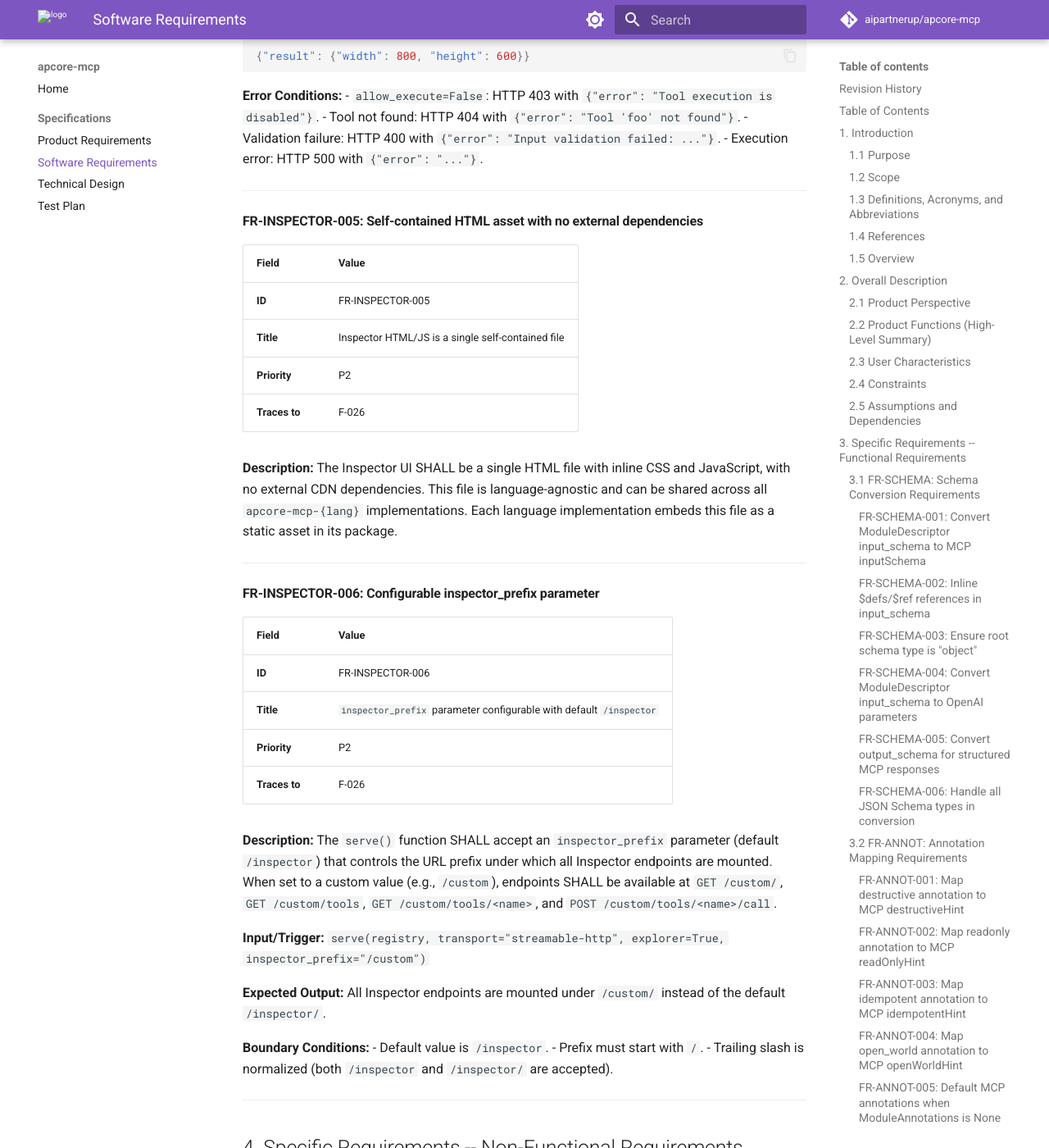
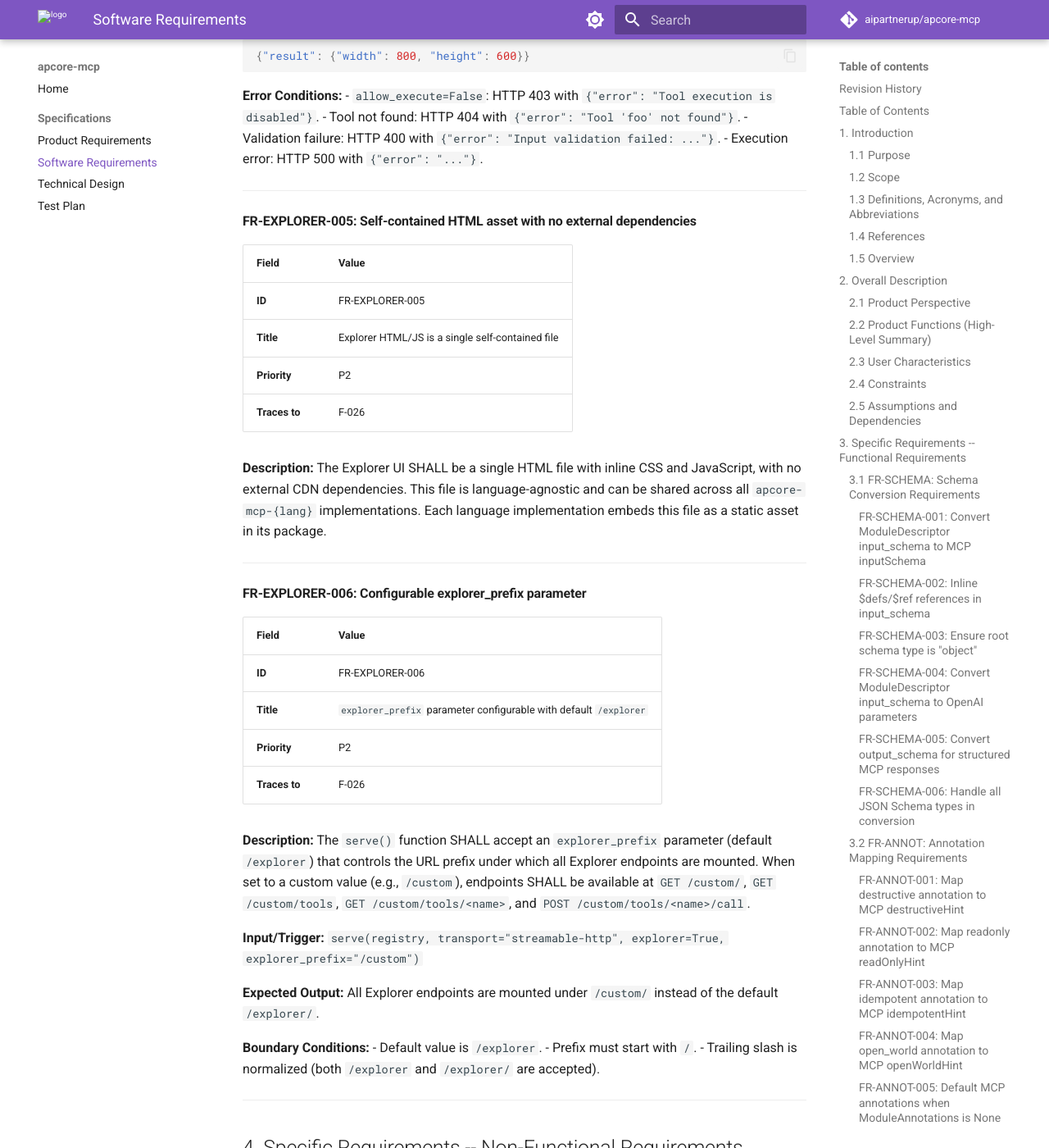
Before and after one commit to aipartnerup/apcore-mcp, an MkDocs documentation site: the page built from docs/srs-apcore-mcp.md, in a window 1280 px wide and 1400 px high, scrolled down 67261 px. Shown: the whole window at 82% size. Built offline with MkDocs 1.6.1 and Material for MkDocs 9.7.7, drawn with Linux system fonts in a browser that asks for light colours; comment, search, counter and statistics services are not loaded; some of the changed text lies outside the part shown.

Commit message:
refactor: rename "Tool Inspector" to "Tool Explorer" across documentation and specifications

````diff
--- a/docs/srs-apcore-mcp.md
+++ b/docs/srs-apcore-mcp.md
@@ -2273,43 +2273,43 @@ MCP_ELICIT_KEY: str = "_mcp_elicit"
 
 ---
 
-### 3.15 FR-INSPECTOR: MCP Tool Inspector Requirements
-
-The MCP Tool Inspector is an optional, built-in browser UI that allows developers to browse, inspect, and test MCP tools. It is only available with HTTP-based transports and must be explicitly enabled.
-
----
-
-#### FR-INSPECTOR-001: Serve Inspector UI when explorer=True
-
-| Field | Value |
-|-------|-------|
-| **ID** | FR-INSPECTOR-001 |
-| **Title** | Serve Inspector HTML UI at `inspector_prefix` when enabled |
+### 3.15 FR-EXPLORER: MCP Tool Explorer Requirements
+
+The MCP Tool Explorer is an optional, built-in browser UI that allows developers to browse, inspect, and test MCP tools. It is only available with HTTP-based transports and must be explicitly enabled.
+
+---
+
+#### FR-EXPLORER-001: Serve Explorer UI when explorer=True
+
+| Field | Value |
+|-------|-------|
+| **ID** | FR-EXPLORER-001 |
+| **Title** | Serve Explorer HTML UI at `explorer_prefix` when enabled |
 | **Priority** | P2 |
 | **Traces to** | F-026 |
 
-**Description:** When `explorer=True` is passed to `serve()` (or `--explorer` on CLI) and the transport is HTTP-based (Streamable HTTP or SSE), the server SHALL mount a self-contained HTML page at `GET /inspector/` (or the configured `inspector_prefix`) that lists all registered tools with their descriptions and annotations. The `inspector_prefix` parameter is configurable (default `/inspector`).
+**Description:** When `explorer=True` is passed to `serve()` (or `--explorer` on CLI) and the transport is HTTP-based (Streamable HTTP or SSE), the server SHALL mount a self-contained HTML page at `GET /explorer/` (or the configured `explorer_prefix`) that lists all registered tools with their descriptions and annotations. The `explorer_prefix` parameter is configurable (default `/explorer`).
 
 **Input/Trigger:** `serve(registry, transport="streamable-http", explorer=True)`
 
-**Expected Output:** `GET /inspector/` returns HTTP 200 with `Content-Type: text/html` containing the Inspector UI.
-
-**Boundary Conditions:**
-- `explorer=True` with stdio transport: Inspector is silently ignored (no HTTP server).
-- `explorer=False` (default): `GET /inspector/` is not mounted; server behaves as before.
-
----
-
-#### FR-INSPECTOR-002: JSON tool list endpoint
-
-| Field | Value |
-|-------|-------|
-| **ID** | FR-INSPECTOR-002 |
-| **Title** | GET /inspector/tools returns JSON array of tool summaries |
+**Expected Output:** `GET /explorer/` returns HTTP 200 with `Content-Type: text/html` containing the Explorer UI.
+
+**Boundary Conditions:**
+- `explorer=True` with stdio transport: Explorer is silently ignored (no HTTP server).
+- `explorer=False` (default): `GET /explorer/` is not mounted; server behaves as before.
+
+---
+
+#### FR-EXPLORER-002: JSON tool list endpoint
+
+| Field | Value |
+|-------|-------|
+| **ID** | FR-EXPLORER-002 |
+| **Title** | GET /explorer/tools returns JSON array of tool summaries |
 | **Priority** | P2 |
 | **Traces to** | F-026 |
 
-**Description:** When the Inspector is enabled, `GET /inspector/tools` SHALL return a JSON array where each element contains `name` (string), `description` (string), and `annotations` (object with hint booleans).
+**Description:** When the Explorer is enabled, `GET /explorer/tools` SHALL return a JSON array where each element contains `name` (string), `description` (string), and `annotations` (object with hint booleans).
 
 **Expected Output:**
 ```json
@@ -2329,29 +2329,29 @@ The MCP Tool Inspector is an optional, built-in browser UI that allows developer
 
 ---
 
-#### FR-INSPECTOR-003: JSON tool detail endpoint
-
-| Field | Value |
-|-------|-------|
-| **ID** | FR-INSPECTOR-003 |
-| **Title** | GET /inspector/tools/<name> returns full tool detail with inputSchema |
+#### FR-EXPLORER-003: JSON tool detail endpoint
+
+| Field | Value |
+|-------|-------|
+| **ID** | FR-EXPLORER-003 |
+| **Title** | GET /explorer/tools/<name> returns full tool detail with inputSchema |
 | **Priority** | P2 |
 | **Traces to** | F-026 |
 
-**Description:** When the Inspector is enabled, `GET /inspector/tools/<name>` SHALL return a JSON object with full tool metadata including `name`, `description`, `annotations`, and `inputSchema`. Returns HTTP 404 if the tool name is not found.
-
----
-
-#### FR-INSPECTOR-004: Tool execution endpoint with allow_execute guard
-
-| Field | Value |
-|-------|-------|
-| **ID** | FR-INSPECTOR-004 |
-| **Title** | POST /inspector/tools/<name>/call executes a tool via the Executor pipeline |
+**Description:** When the Explorer is enabled, `GET /explorer/tools/<name>` SHALL return a JSON object with full tool metadata including `name`, `description`, `annotations`, and `inputSchema`. Returns HTTP 404 if the tool name is not found.
+
+---
+
+#### FR-EXPLORER-004: Tool execution endpoint with allow_execute guard
+
+| Field | Value |
+|-------|-------|
+| **ID** | FR-EXPLORER-004 |
+| **Title** | POST /explorer/tools/<name>/call executes a tool via the Executor pipeline |
 | **Priority** | P2 |
 | **Traces to** | F-026 |
 
-**Description:** When the Inspector is enabled and `allow_execute=True`, `POST /inspector/tools/<name>/call` SHALL accept a JSON body as tool input, execute the tool through the full Executor pipeline (ACL, validation, middleware), and return the result as JSON. When `allow_execute=False` (default), this endpoint SHALL return HTTP 403.
+**Description:** When the Explorer is enabled and `allow_execute=True`, `POST /explorer/tools/<name>/call` SHALL accept a JSON body as tool input, execute the tool through the full Executor pipeline (ACL, validation, middleware), and return the result as JSON. When `allow_execute=False` (default), this endpoint SHALL return HTTP 403.
 
 **Expected Output (success):**
 ```json
@@ -2366,38 +2366,38 @@ The MCP Tool Inspector is an optional, built-in browser UI that allows developer
 
 ---
 
-#### FR-INSPECTOR-005: Self-contained HTML asset with no external dependencies
-
-| Field | Value |
-|-------|-------|
-| **ID** | FR-INSPECTOR-005 |
-| **Title** | Inspector HTML/JS is a single self-contained file |
+#### FR-EXPLORER-005: Self-contained HTML asset with no external dependencies
+
+| Field | Value |
+|-------|-------|
+| **ID** | FR-EXPLORER-005 |
+| **Title** | Explorer HTML/JS is a single self-contained file |
 | **Priority** | P2 |
 | **Traces to** | F-026 |
 
-**Description:** The Inspector UI SHALL be a single HTML file with inline CSS and JavaScript, with no external CDN dependencies. This file is language-agnostic and can be shared across all `apcore-mcp-{lang}` implementations. Each language implementation embeds this file as a static asset in its package.
-
----
-
-#### FR-INSPECTOR-006: Configurable inspector_prefix parameter
-
-| Field | Value |
-|-------|-------|
-| **ID** | FR-INSPECTOR-006 |
-| **Title** | `inspector_prefix` parameter configurable with default `/inspector` |
+**Description:** The Explorer UI SHALL be a single HTML file with inline CSS and JavaScript, with no external CDN dependencies. This file is language-agnostic and can be shared across all `apcore-mcp-{lang}` implementations. Each language implementation embeds this file as a static asset in its package.
+
+---
+
+#### FR-EXPLORER-006: Configurable explorer_prefix parameter
+
+| Field | Value |
+|-------|-------|
+| **ID** | FR-EXPLORER-006 |
+| **Title** | `explorer_prefix` parameter configurable with default `/explorer` |
 | **Priority** | P2 |
 | **Traces to** | F-026 |
 
-**Description:** The `serve()` function SHALL accept an `inspector_prefix` parameter (default `/inspector`) that controls the URL prefix under which all Inspector endpoints are mounted. When set to a custom value (e.g., `/custom`), endpoints SHALL be available at `GET /custom/`, `GET /custom/tools`, `GET /custom/tools/<name>`, and `POST /custom/tools/<name>/call`.
-
-**Input/Trigger:** `serve(registry, transport="streamable-http", explorer=True, inspector_prefix="/custom")`
-
-**Expected Output:** All Inspector endpoints are mounted under `/custom/` instead of the default `/inspector/`.
-
-**Boundary Conditions:**
-- Default value is `/inspector`.
+**Description:** The `serve()` function SHALL accept an `explorer_prefix` parameter (default `/explorer`) that controls the URL prefix under which all Explorer endpoints are mounted. When set to a custom value (e.g., `/custom`), endpoints SHALL be available at `GET /custom/`, `GET /custom/tools`, `GET /custom/tools/<name>`, and `POST /custom/tools/<name>/call`.
+
+**Input/Trigger:** `serve(registry, transport="streamable-http", explorer=True, explorer_prefix="/custom")`
+
+**Expected Output:** All Explorer endpoints are mounted under `/custom/` instead of the default `/explorer/`.
+
+**Boundary Conditions:**
+- Default value is `/explorer`.
 - Prefix must start with `/`.
-- Trailing slash is normalized (both `/inspector` and `/inspector/` are accepted).
+- Trailing slash is normalized (both `/explorer` and `/explorer/` are accepted).
 
 ---
 
@@ -3352,7 +3352,7 @@ MCP_ELICIT_KEY: str = "_mcp_elicit"
 | F-018 | serve() Module Filtering | FR-SERVER-008, FR-SERVER-009, FR-FILTER-001, FR-FILTER-002, FR-FILTER-003 | -- | UC-001 |
 | F-019 | Health Check Endpoint | FR-HEALTH-001, FR-HEALTH-002 | -- | -- |
 | F-020 | MCP Resource Exposure | FR-RESOURCE-001, FR-RESOURCE-002 | -- | -- |
-| F-026 | MCP Tool Inspector | FR-INSPECTOR-001 through FR-INSPECTOR-006 | -- | -- |
+| F-026 | MCP Tool Explorer | FR-EXPLORER-001 through FR-EXPLORER-006 | -- | -- |
 
 ### 9.2 FR to PRD Feature Reverse Traceability
 
@@ -3436,12 +3436,12 @@ MCP_ELICIT_KEY: str = "_mcp_elicit"
 | FR-HEALTH-002 | F-019 |
 | FR-RESOURCE-001 | F-020 |
 | FR-RESOURCE-002 | F-020 |
-| FR-INSPECTOR-001 | F-026 |
-| FR-INSPECTOR-002 | F-026 |
-| FR-INSPECTOR-003 | F-026 |
-| FR-INSPECTOR-004 | F-026 |
-| FR-INSPECTOR-005 | F-026 |
-| FR-INSPECTOR-006 | F-026 |
+| FR-EXPLORER-001 | F-026 |
+| FR-EXPLORER-002 | F-026 |
+| FR-EXPLORER-003 | F-026 |
+| FR-EXPLORER-004 | F-026 |
+| FR-EXPLORER-005 | F-026 |
+| FR-EXPLORER-006 | F-026 |
 
 ---
 
@@ -3531,7 +3531,7 @@ CallFrequencyExceededError(module_id, count, max_repeat, call_chain)  # code="CA
 | FR-FILTER | 3 |
 | FR-HEALTH | 2 |
 | FR-RESOURCE | 2 |
-| FR-INSPECTOR | 6 |
+| FR-EXPLORER | 6 |
 | **Total FRs** | **84** |
 | NFR-PERF | 4 |
 | NFR-SEC | 3 |
````
Also changed, not shown: README.md (+1 -1 lines), docs/prd-apcore-mcp.md (+13 -13 lines), docs/tech-design-apcore-mcp.md (+3 -3 lines), docs/test-plan-apcore-mcp.md (+61 -61 lines).
